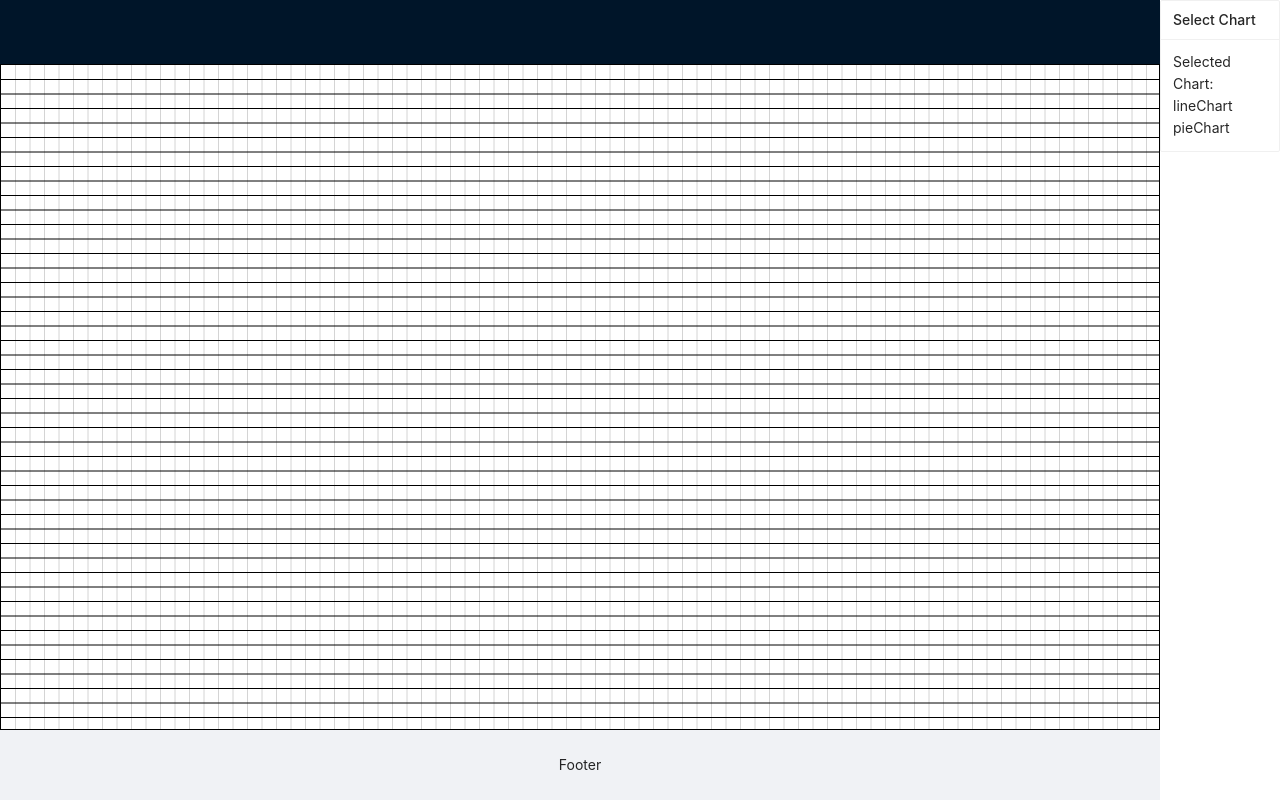
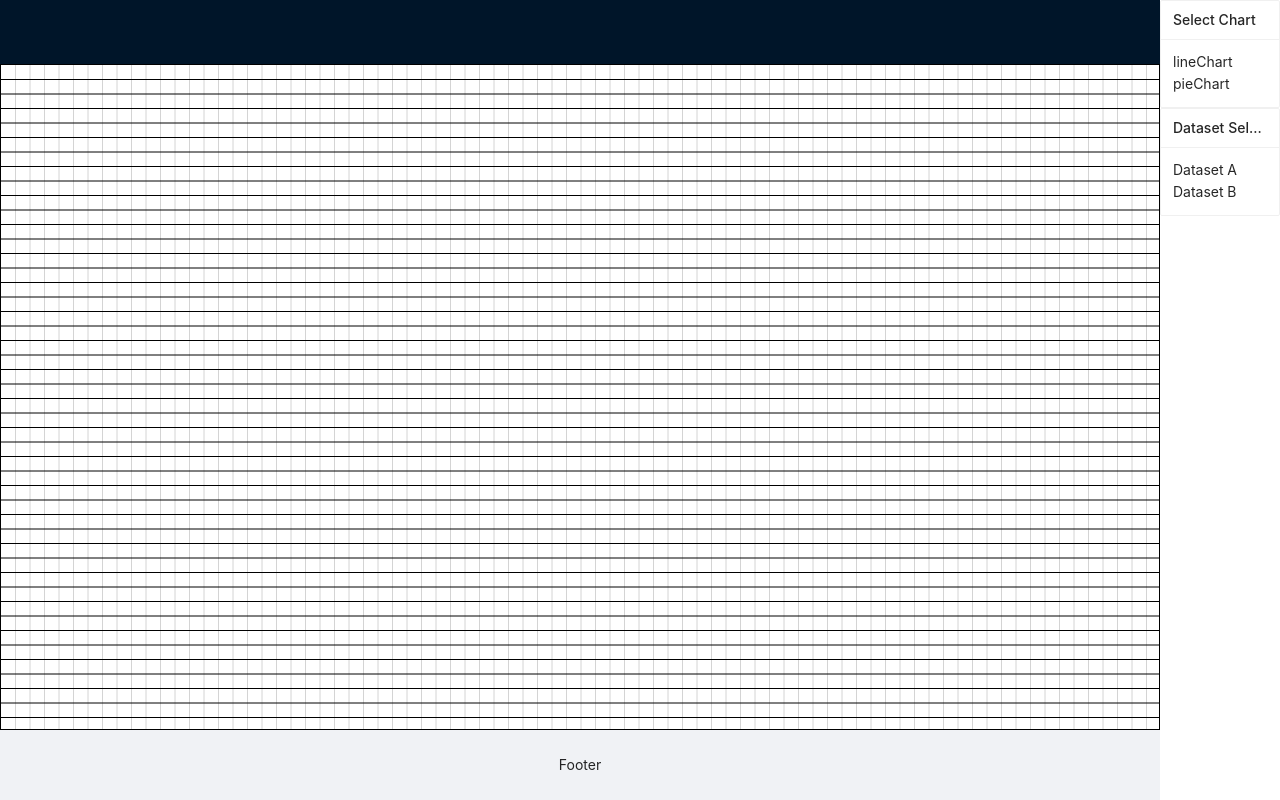
Before and after one commit to ntyukaev/everblaze, a React (Create React App) app: page / in a window 1280 px wide. Built offline with nearby package versions, Linux system fonts and the light colour scheme.

Commit message:
Squashed commit of the following:
commit c55d440fb553fbf166e7e7084a5e345fbec26a52
Author: Nikolay Tyukaev <ntyukaev@gmail.com>
Date:   Mon Jun 20 06:29:22 2022 +0300

    add chart input and dataset

```diff
--- /dev/null
+++ b/src/components/layout/RightMenu/ChartInput.js
@@ -0,0 +1,12 @@
+import { Card } from 'antd'
+
+const ChartInput = () => {
+  return (
+    <Card className='chart-input' size="small" title="Chart Input">
+      <div>X-axis</div>
+      <div>Y-axis</div>
+    </Card>
+  )
+}
+
+export default ChartInput
--- a/src/components/layout/RightMenu/ChartSelection.js
+++ b/src/components/layout/RightMenu/ChartSelection.js
@@ -21,7 +21,6 @@ const ChartSelection = () => {
 
   return (
     <Card size="small" title="Select Chart">
-      <div>Selected Chart: {selectedChart}</div>
       <div className='chart-types' onClick={chooseChartType}>
         {Object.keys(chartTypes).map((ch) => (
           <div key={ch} className={ch}>{ch}</div>
--- /dev/null
+++ b/src/components/layout/RightMenu/DatasetSelection.js
@@ -0,0 +1,12 @@
+import { Card } from 'antd'
+
+const DatasetSelection = () => {
+  return (
+    <Card className='dataset-selection' size="small" title="Dataset Selection">
+      <div>Dataset A</div>
+      <div>Dataset B</div>
+    </Card>
+  )
+}
+
+export default DatasetSelection
--- a/src/components/layout/RightMenu/RightMenu.js
+++ b/src/components/layout/RightMenu/RightMenu.js
@@ -1,9 +1,13 @@
+import { useSelector } from 'react-redux'
 import { Layout } from 'antd'
 import ChartSelection from './ChartSelection'
+import ChartInput from './ChartInput'
+import DatasetSelection from './DatasetSelection'
 
 const { Sider } = Layout
 
 const RightMenu = () => {
+  const selectedChart = useSelector((state) => state.chartConfig.selectedChart)
   return (
     <Sider
       theme='light'
@@ -18,6 +22,8 @@ const RightMenu = () => {
       }}
     >
       <ChartSelection/>
+      <DatasetSelection/>
+      {selectedChart != null && <ChartInput/>}
     </Sider>
   )
 }
```
